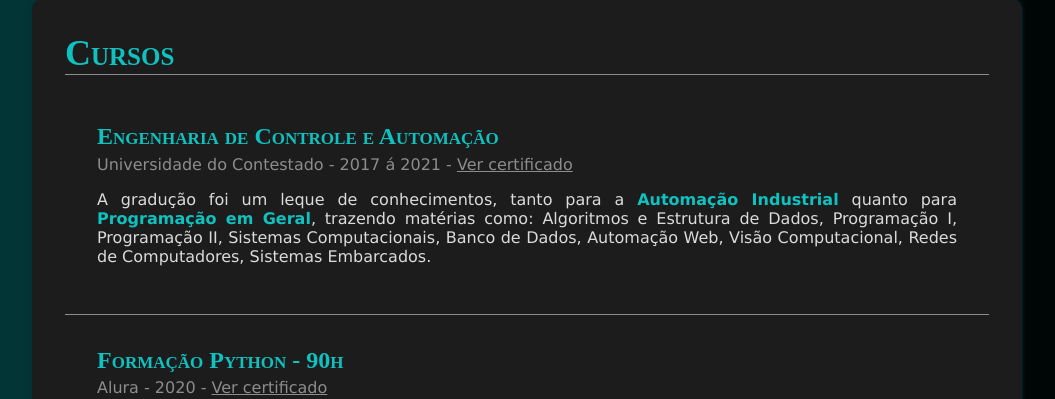
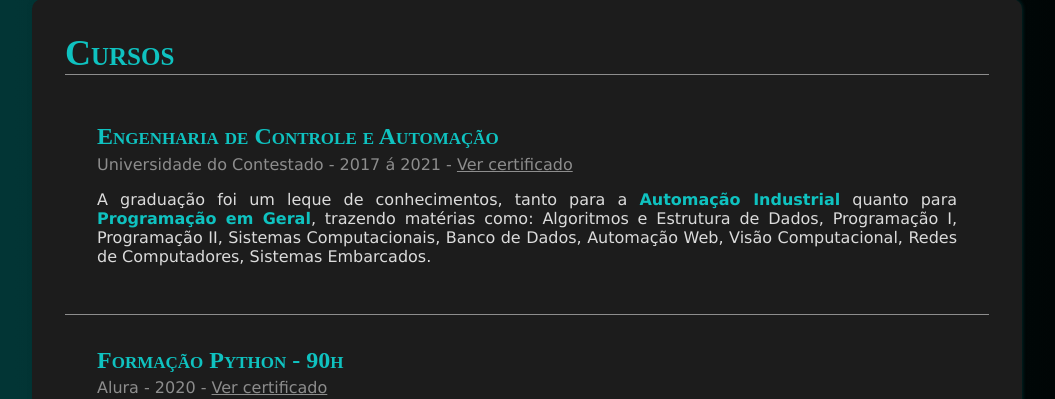
Before and after one commit to edumarioti/Portifolio_Marioti, a Django app: page / in a window 1280 px wide. Shown: the part 1904-2303 px from the top of the page, without its empty margins (113-1168 px from the left). Run offline with Django 4.2, Linux system fonts and the light colour scheme; parts of the project's set-up code (start-up, migrations or seed data) failed here and were passed over.

Commit message:
Correção ortográfica

```diff
--- a/templates/marioti/index.html
+++ b/templates/marioti/index.html
@@ -184,7 +184,7 @@
             <div class="course__institution"> Universidade do Contestado - 2017 á 2021 -
                 <a href="{% static 'certificates\diploma.pdf' %}" target="_blank" >Ver certificado</a>
             </div>
-            <p class="course__description"> A gradução foi um leque de conhecimentos, tanto para a <b>Automação Industrial</b>
+            <p class="course__description"> A graduação foi um leque de conhecimentos, tanto para a <b>Automação Industrial</b>
                 quanto para <b> Programação em Geral</b>, trazendo matérias como: Algoritmos e Estrutura de Dados,
                 Programação I, Programação II, Sistemas Computacionais, Banco de Dados, Automação Web,
                 Visão Computacional, Redes de Computadores, Sistemas Embarcados.</p>
```
